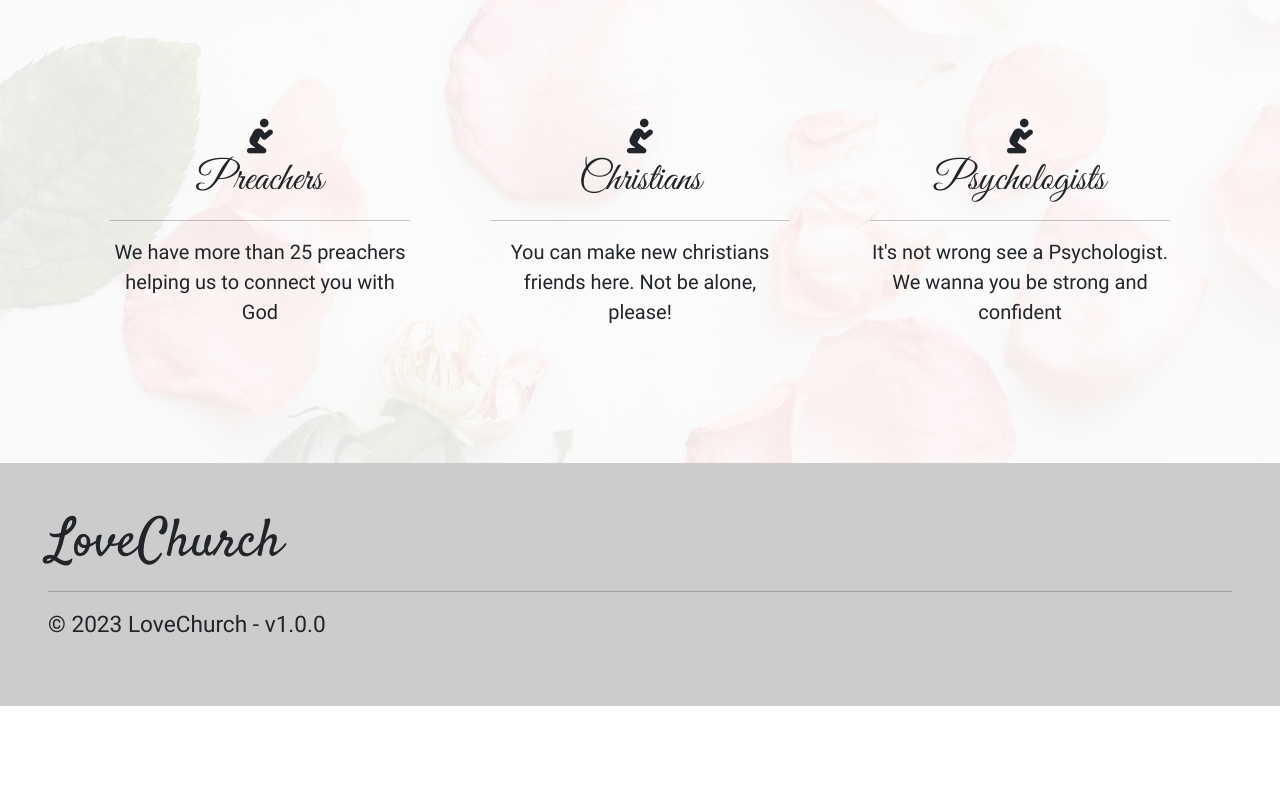
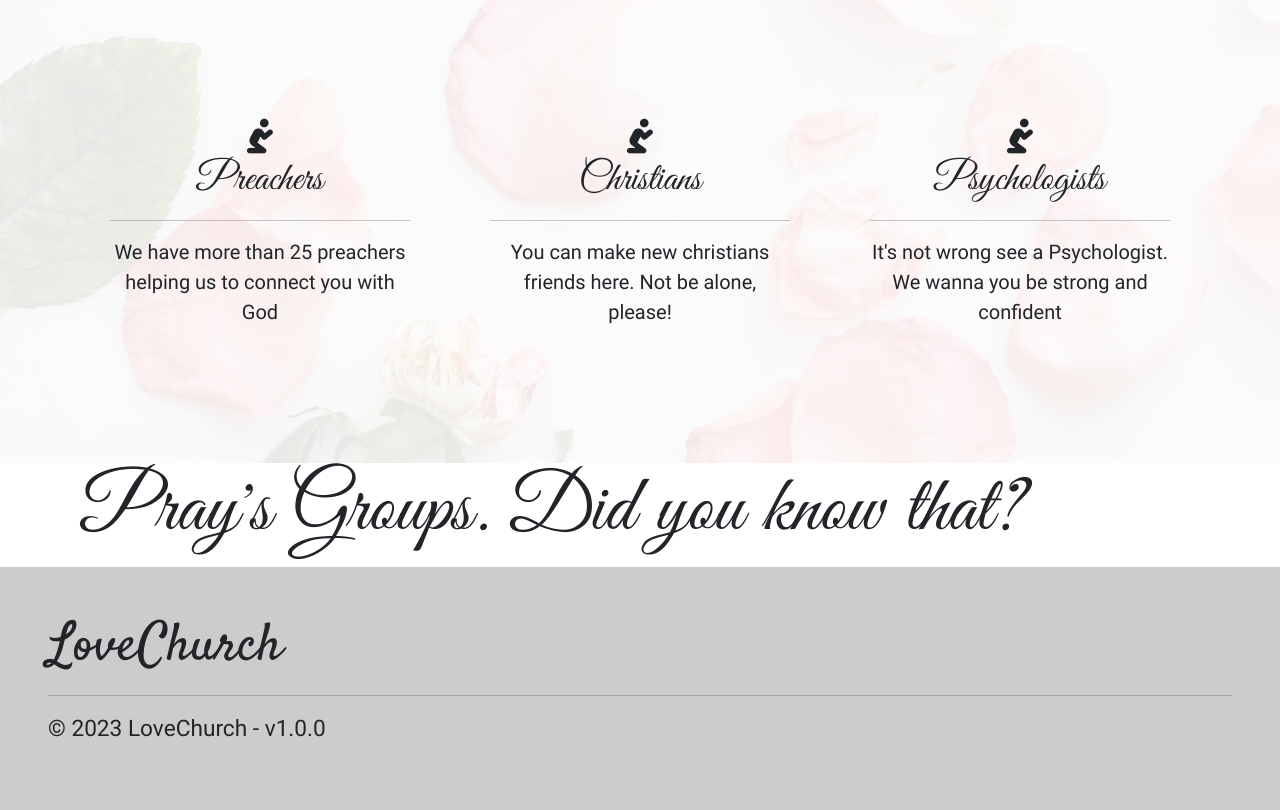
Before and after one commit to isaacrochaoliveira/LoveChurch, a PHP site: page /Home/Index in a window 1280 px wide. Shown: the part 1257-2067 px from the top of the page. Before the commit the page ends 1963 px from the top, so only its background shows below. Run offline with PHP 8.4, Linux system fonts and the light colour scheme; the visitor is signed in with stand-in values (Sample User, id 1); some libraries are stand-ins or nearby versions.

Commit message:
Update Index.php

```diff
--- a/lovechurch/app/views/Home/Index.php
+++ b/lovechurch/app/views/Home/Index.php
@@ -40,3 +40,8 @@
 		</div>
 	</div>
 </section>
+<section id="prays__groups">
+	<div class="container">
+		<h2>Pray's Groups. Did you know that?</h2>
+	</div>
+</section>
```
